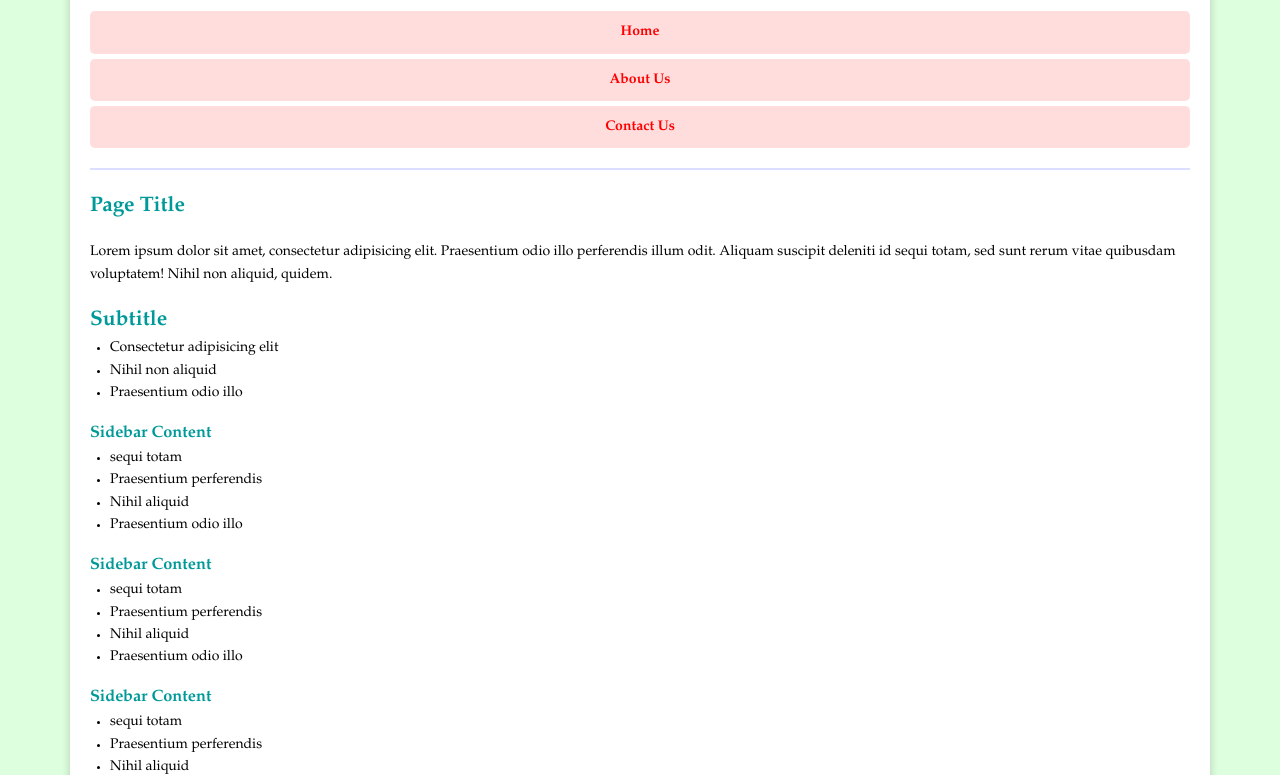
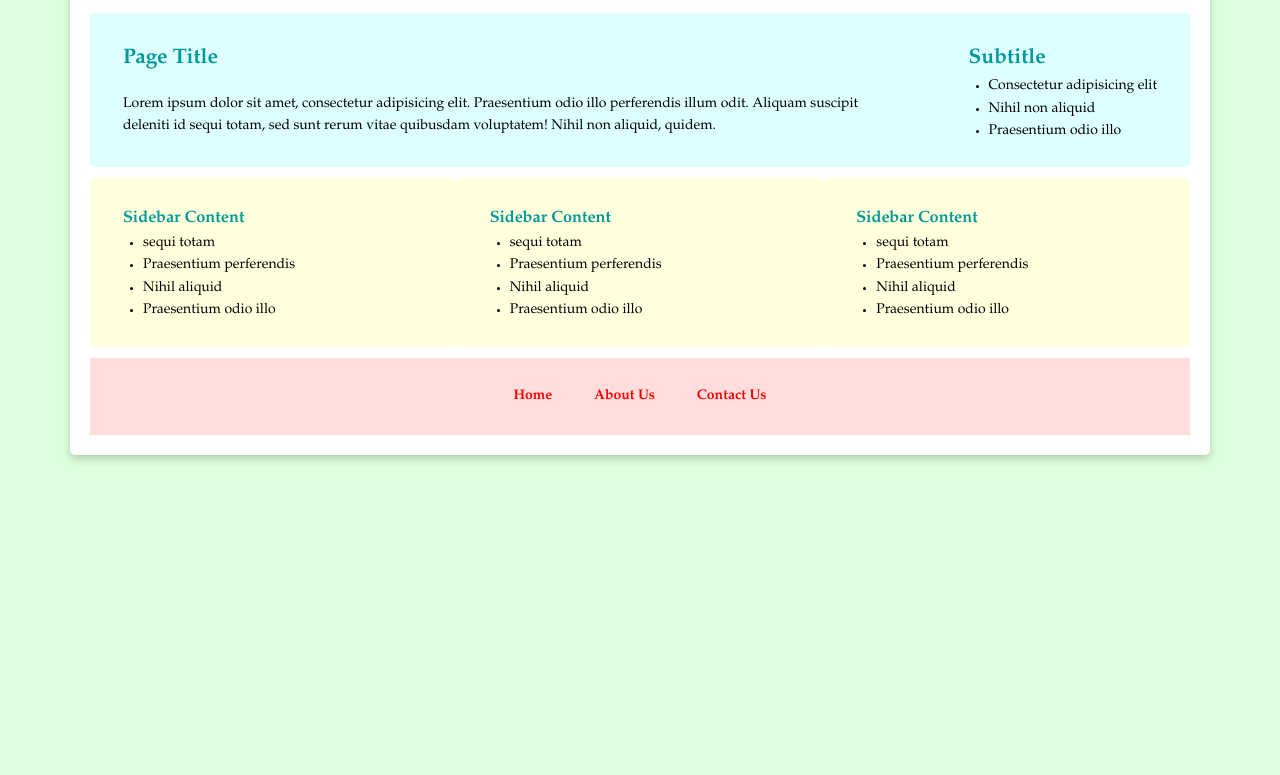
Before and after one commit to eamonster27/TIYDay6, a plain HTML site: page Exercise - Page Layout/starter_files/index.html in a window 1280 px wide. Shown: the part 111-886 px from the top of the page. After the commit the page ends 800 px from the top, so only its background shows below. Drawn offline with Linux system fonts and the light colour scheme.

Commit message:
page layout exercise completed

```diff
--- a/Exercise - Page Layout/starter_files/style.css
+++ b/Exercise - Page Layout/starter_files/style.css
@@ -50,6 +50,8 @@ header{
     padding-bottom: 15px;
     margin-bottom: 20px;
     border-bottom: 2px solid #ddddff;
+    text-align: center;
+    margin-top: -20px;
 }
 
 #site_container{
@@ -76,3 +78,91 @@ header{
 #main_nav a:hover{
     background: #ddddff;
 }
+
+#main_content {
+  background: #ddffff;
+  padding: 1% 3% 1% 3%;
+  border-radius: 5px;
+  margin-bottom: 5%;
+}
+
+#sidebar_content > div{
+  background: #ffffdd;
+  padding: 1% 3% 1% 3%;
+  border-radius: 5px;
+  margin-bottom: 5%;
+}
+
+#site_footer > nav {
+  background: #ffdddd;
+  display: flex;
+  flex-flow: row nowrap;
+  justify-content: space-around;
+  padding: 5%;
+}
+/*TABLET SIZE*/
+@media (min-width: 600px) {
+  #main_nav {
+    display: flex;
+    flex-flow: row nowrap;
+    justify-content: space-around;
+  }
+
+  #main_nav > a {
+    width: 27%;
+  }
+
+  #sidebar_content {
+    display: flex;
+    flex-flow: row nowrap;
+  }
+
+  #sidebar_content > div {
+    width: 33%;
+  }
+
+  #site_footer > nav {
+    justify-content: center;
+    padding: 3%;
+  }
+
+  #site_footer > nav > a {
+    padding: 0% 2% 0% 2%;
+  }
+}
+
+/*DESKTOP SIZE*/
+@media (min-width: 1100px) {
+  header {
+    display: flex;
+    flex-flow: row nowrap;
+    justify-content: space-between;
+    padding-bottom: 0%;
+  }
+
+  #main_nav {
+    width: 70%;
+    justify-content: space-around;
+    align-items: center;
+  }
+
+  #main_content {
+    display: flex;
+    flex-flow: row nowrap;
+    justify-content: space-between;
+    margin-bottom: 1%;
+  }
+
+  #main_content div:nth-child(1) {
+    width: 75%;
+  }
+
+  #site_footer {
+    margin-top: -4%;
+  }
+
+  #site_footer > nav {
+    padding: 2.5%;
+  }
+
+}
```
